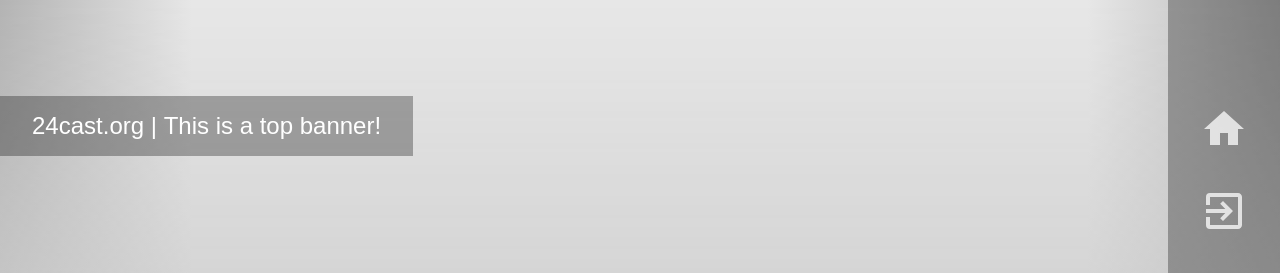
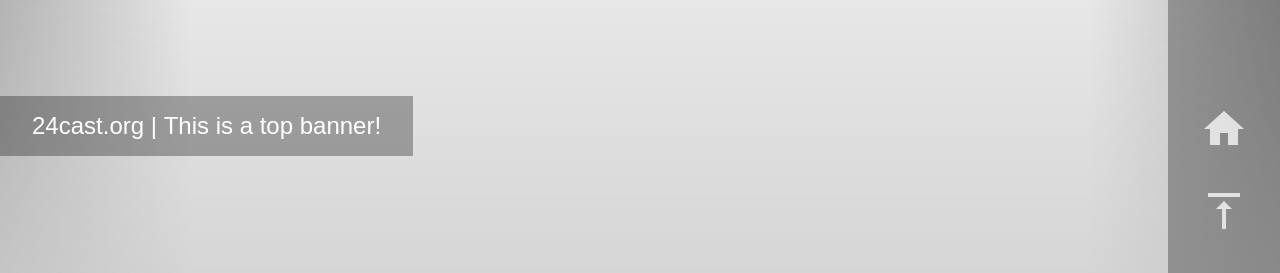
Before and after one commit to BPR-Data-Team/Election-Night, a Next.js app in the folder election-portal/: page /election-breakdown in a window 1280 px wide. Shown: the top 273 px of the page. Built offline with nearby package versions, Linux system fonts and the light colour scheme.

Commit message:
new icon for geo-level button

```diff
--- a/election-portal/app/modules/menubar/menu-buttons/exit-button.tsx
+++ b/election-portal/app/modules/menubar/menu-buttons/exit-button.tsx
@@ -3,7 +3,7 @@ import Image, { StaticImageData } from "next/image";
 import { useRouter } from "next/navigation";
 import React, { useState, useRef, useEffect } from "react";
 import exit_icon from "../../../assets/exit.png";
-import { MdExitToApp } from "react-icons/md";
+import { MdOutlineVerticalAlignTop } from "react-icons/md";
 
 
 interface ExitButtonProps {
@@ -20,7 +20,7 @@ const ExitButton: React.FC<ExitButtonProps> = (props: ExitButtonProps) => {
             <div className={styles.button_container}>
             <div className={styles.button_col}>
                 <div className={styles.button_icon_container}>
-                    <MdExitToApp className={styles.exit_icon} title="Exit" />
+                    <MdOutlineVerticalAlignTop className={styles.exit_icon} title="Exit" />
                 </div>
             </div>
             </div>
--- a/election-portal/app/modules/menubar/menubar.tsx
+++ b/election-portal/app/modules/menubar/menubar.tsx
@@ -10,13 +10,13 @@ import { useRouter } from "next/navigation";
 type MenubarProps = {
   page: string;
   setCurrentPage: (page: string) => void;
-  exit: () => void; // should give an alternative to this: click on a non-map area
+  exit: () => void;
   drawMode: boolean;
   toggleDraw: () => void;
   availableBreakdowns: string[];
-  breakdownSwitch: (breakdown: string) => void; // enum?
+  breakdownSwitch: (breakdown: string) => void;
   availableYears: string[];
-  yearSwitch: (year: string) => void; // should be int => void
+  yearSwitch: (year: number) => void;
   isVisible: boolean;
   toggleVisibility: () => void;
 };
```
